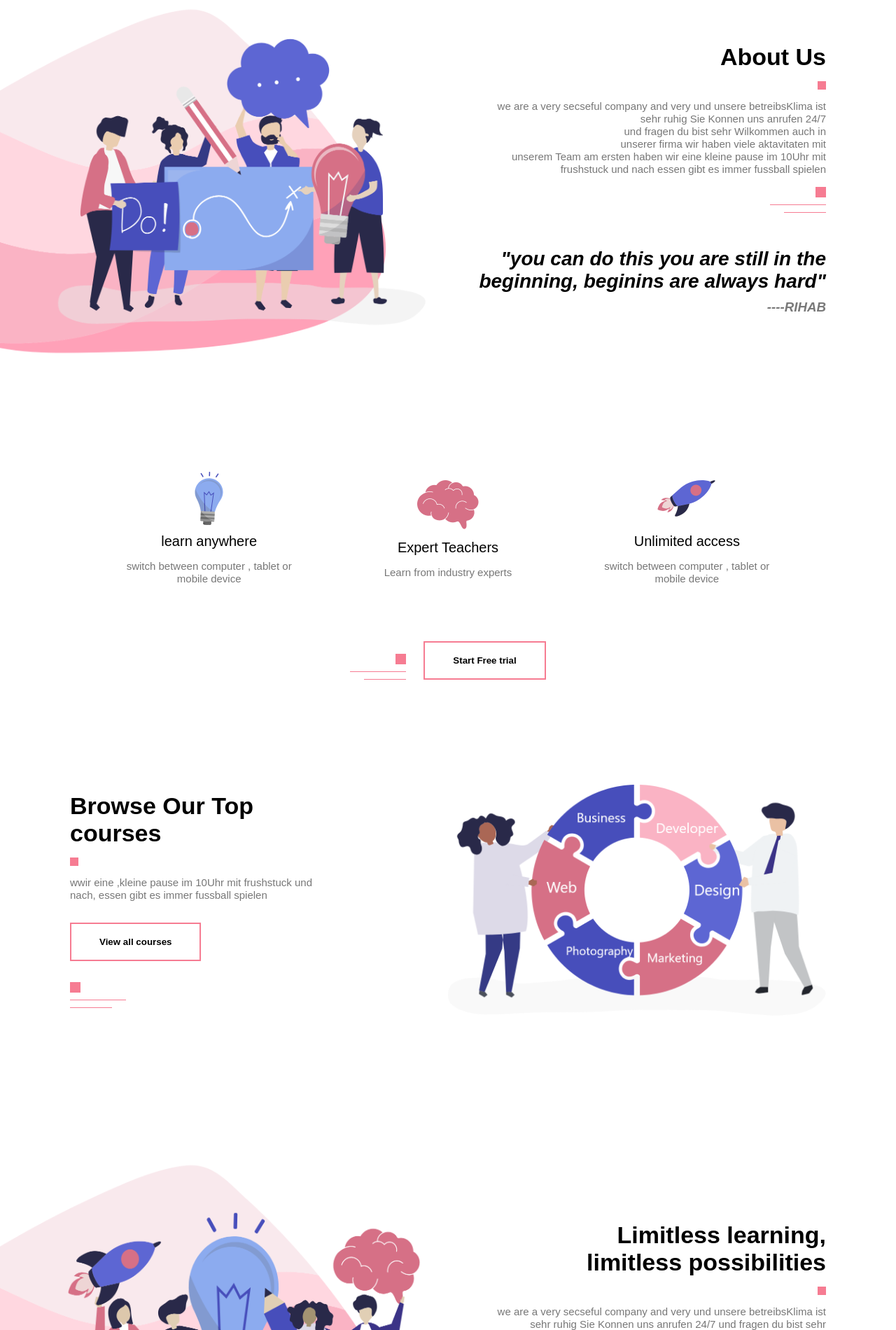
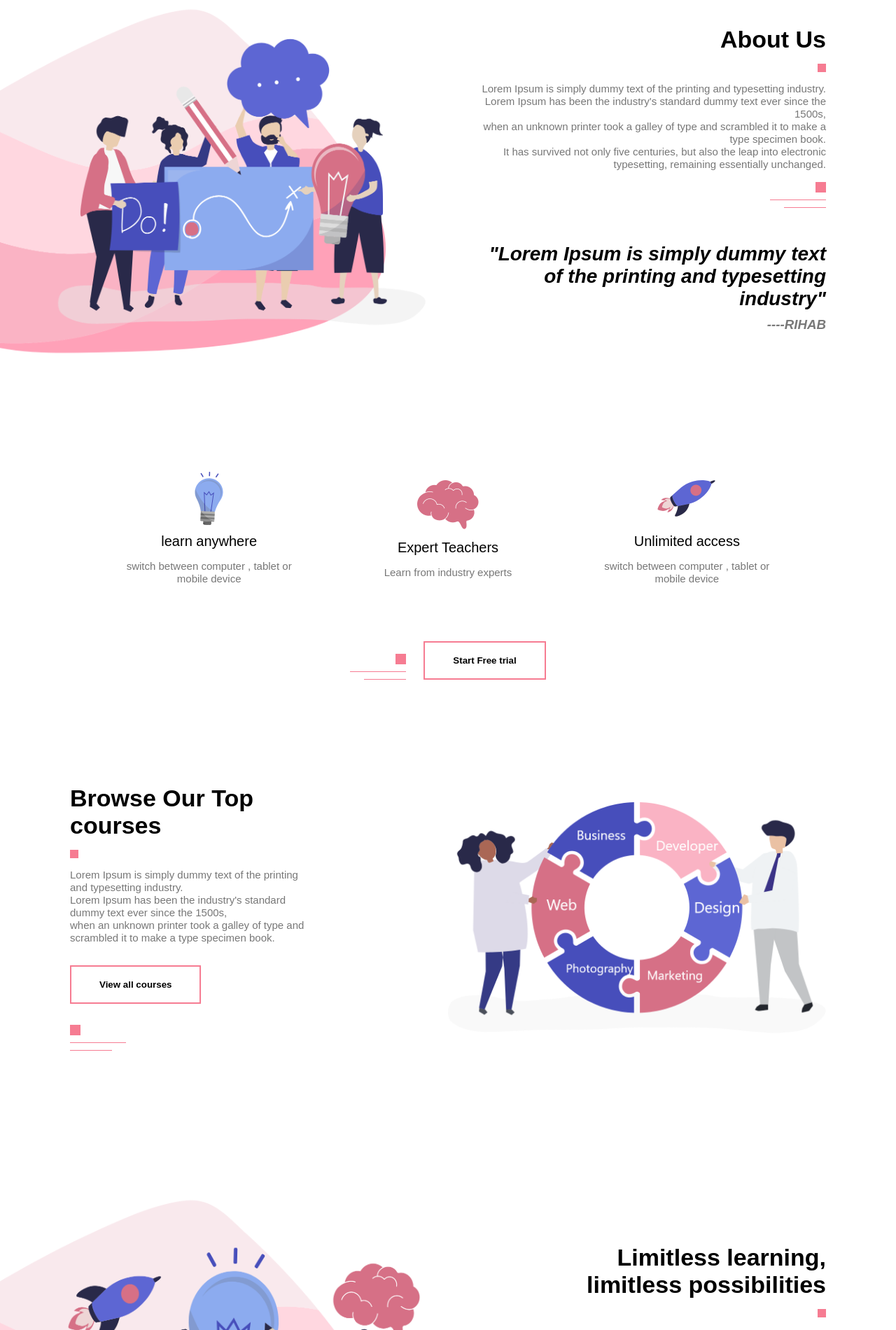
Before and after one commit to rihabbel1/Demo1, a plain HTML site: page index.html in a window 1280 px wide. Shown: the part 900-2800 px from the top of the page at 70% size. Drawn offline with Linux system fonts and the light colour scheme; some packages are replaced by stand-ins of ours; a script that the page names is missing.

Commit message:
last-commit

```diff
--- a/index.html
+++ b/index.html
@@ -24,9 +24,8 @@
 
 	  <span class="square"></span>
 
-      <p>Hello world,this is another
-	  attempt of me coding trying to
-	  make things right i hope it works </p>
+      <p>Hello world,Lorem Ipsum is simply dummy text of the printing and typesetting industry.
+	  Lorem Ipsum has been the industry's standard dummy text ever since the 1500s </p>
 
 	  <button class="common-btn">Read More</button>
 
@@ -89,21 +88,18 @@ menuBtn.onclick = function(){
 
 
 	  <div class="line">
-	  <p>we are a very secseful company and very
-	  und unsere betreibsKlima ist sehr ruhig
-	  Sie Konnen uns anrufen 24/7<br> und fragen
-	  du bist sehr Wilkommen auch in<br> unserer firma
-	  wir haben viele aktavitaten mit<br> unserem Team
-	  am ersten haben wir eine kleine pause im 10Uhr
-	  mit frushstuck und nach essen gibt es immer
-	  fussball spielen</p><br><br>
+	  <p>Lorem Ipsum is simply dummy text of the printing and typesetting industry.<br>
+	  Lorem Ipsum has been the industry's standard dummy text ever since the 1500s,<br>
+	  when an unknown printer took a galley of type and scrambled it to make a type specimen book.<br>
+	  It has survived not only five centuries, but also the leap into electronic typesetting,
+	  remaining essentially unchanged.</p><br><br>
 	       <span class="line1"></span><br>
 	       <span class="line2"></span><br>
 	       <span class="line3"></span>
       </div>
 
 
-	  <h2>"you can do this you are still in the beginning, beginins are always hard"</h2>
+	  <h2>"Lorem Ipsum is simply dummy text of the printing and typesetting industry"</h2>
 	  <h3>----RIHAB</h3>
    </div>
  </div>
@@ -157,9 +153,9 @@ menuBtn.onclick = function(){
 	       <div class="course-txt">
 		        <h1>Browse Our Top<br>courses</h1>
 				 <span class="square"></span>
-				<p>wwir eine ,kleine pause im 10Uhr
-	  mit frushstuck und nach, essen gibt es immer
-	  fussball spielen</p>
+				<p>Lorem Ipsum is simply dummy text of the printing and typesetting industry.<br>
+	  Lorem Ipsum has been the industry's standard dummy text ever since the 1500s,<br>
+	  when an unknown printer took a galley of type and scrambled it to make a type specimen book.<br></p>
 	  <button class="common-btn">View all courses</button>
 	   <div class="line">
 	       <span class="line1"></span><br>
@@ -190,11 +186,9 @@ menuBtn.onclick = function(){
        <h1>Limitless learning,<br>limitless possibilities</h1>
 	   <span class="square"></span>
 	  <div class="line">
-	  <p>we are a very secseful company and very
-	  und unsere betreibsKlima ist sehr ruhig
-	  Sie Konnen uns anrufen 24/7 und fragen
-	  du bist sehr Wilkommen auch in unserer firma
-	  wir haben viele aktavitaten mit</p>
+	  <p>Lorem Ipsum is simply dummy text of the printing and typesetting industry.<br>
+	  Lorem Ipsum has been the industry's standard dummy text ever since the 1500s,<br>
+	  when an unknown printer took a galley of type and scrambled it to make a type specimen book.<br></p>
 	  <div class="line">
 	       <span class="line1"></span><br>
 	       <span class="line2"></span><br>
@@ -255,12 +249,12 @@ menuBtn.onclick = function(){
 	   <div class="footer-left-col">
 	       <div class="footer-links">
 		     <div class="link-title">
-			     <h4>Prduct</h4>
+			     <h4>Product</h4>
 				   <small>Our Plan</small><br>
 				   <small>Free Trial</small>
 			 </div>
          <div class="link-title">
-			     <h4>ABout Us</h4>
+			     <h4>About Us</h4>
 				   <small>Request Demo</small><br>
 				   <small>FAQs</small>
 			 </div>
```
